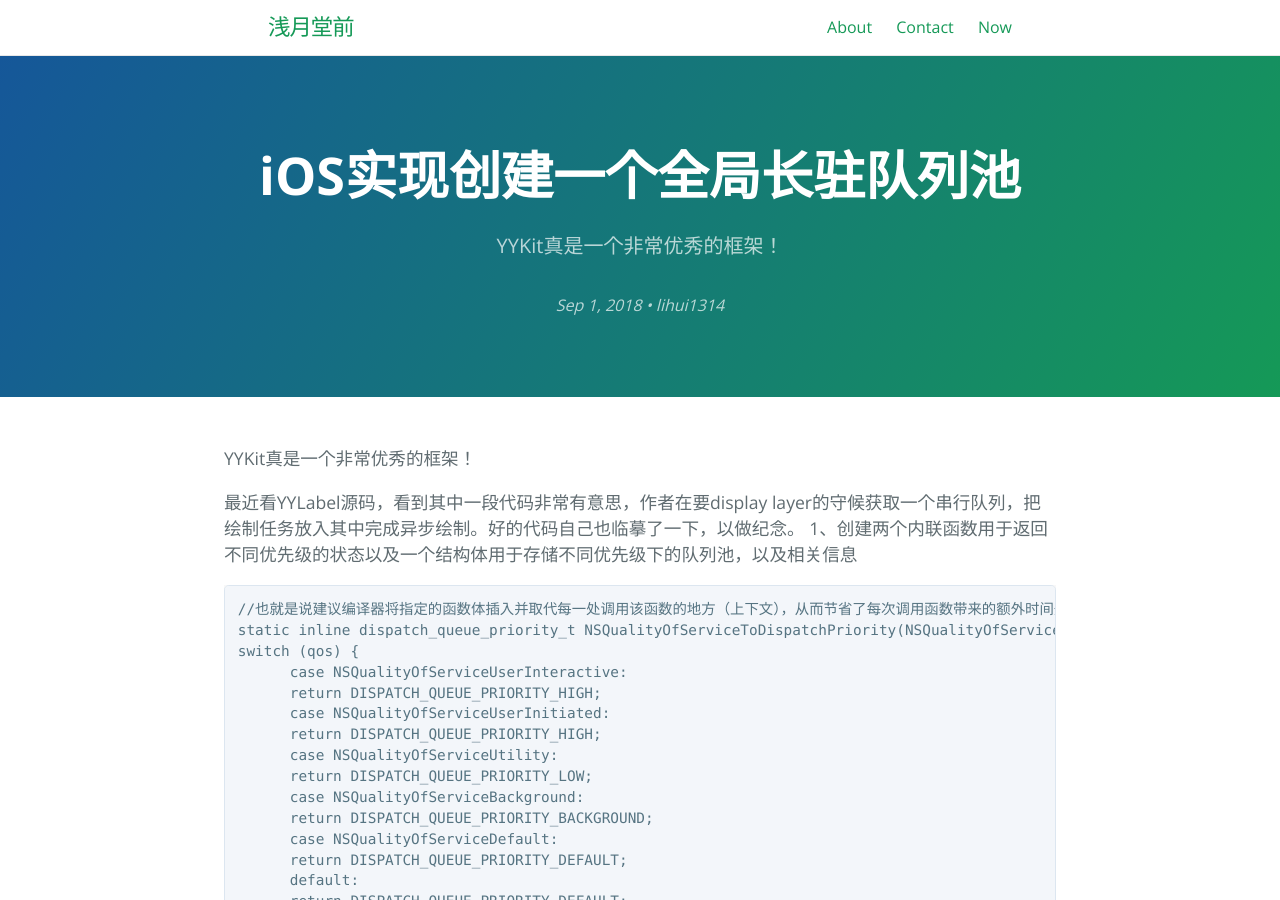
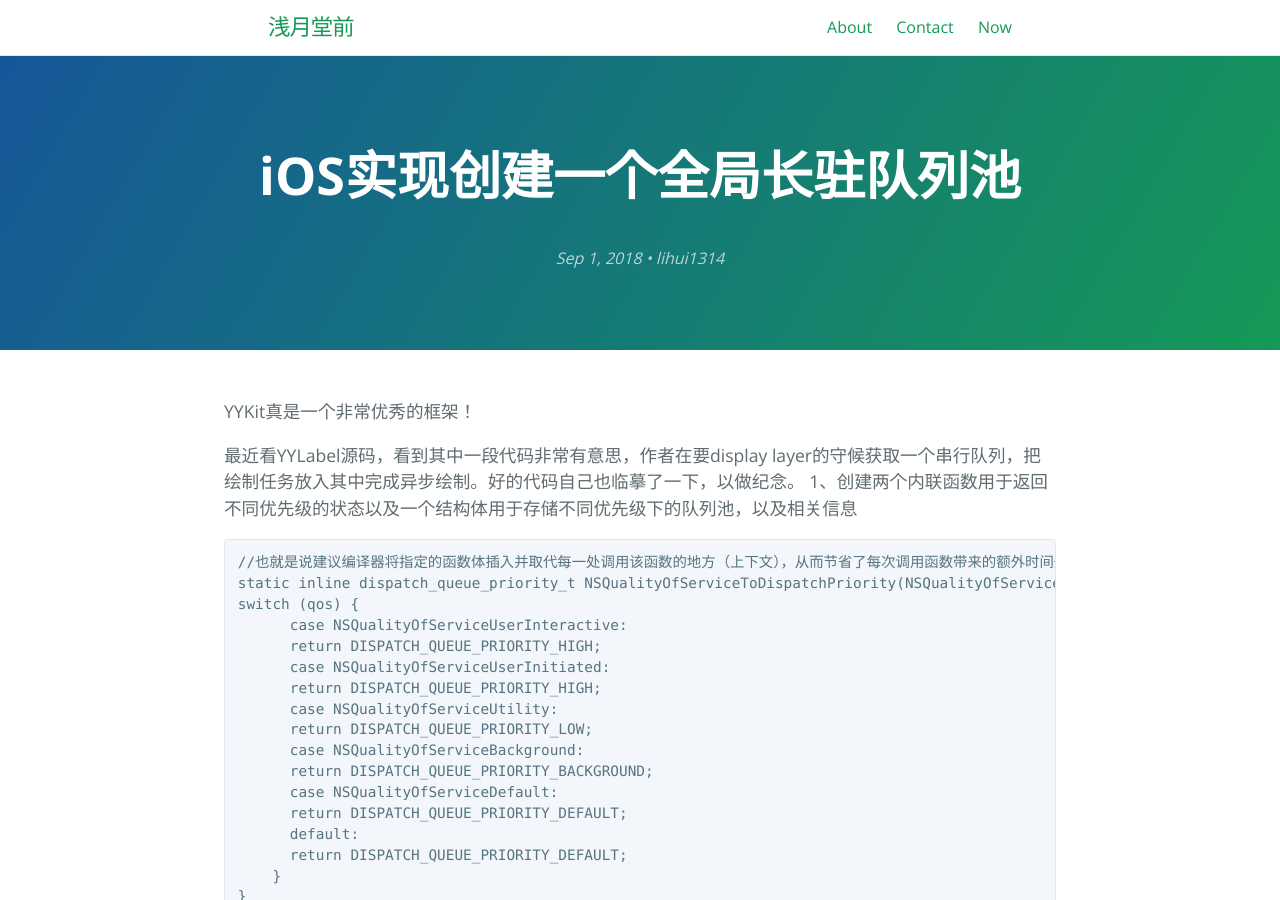
Before and after one commit to lihui1314/lihui1314.github.io, a Jekyll site: the page built from _posts/2018-09-01-iOS实现创建一个全局长驻队列池.md, in a window 1280 px wide and 900 px high. Built offline with Jekyll 4.4.1, drawn with Linux system fonts in a browser that asks for light colours.

Commit message:
no message

```diff
--- a/_posts/2018-09-01-iOS实现创建一个全局长驻队列池.md
+++ b/_posts/2018-09-01-iOS实现创建一个全局长驻队列池.md
@@ -1,7 +1,6 @@
 ---
 layout: post
 title: "iOS实现创建一个全局长驻队列池"
-tagline: "YYKit真是一个非常优秀的框架！"
 ---
 YYKit真是一个非常优秀的框架！
 
```
